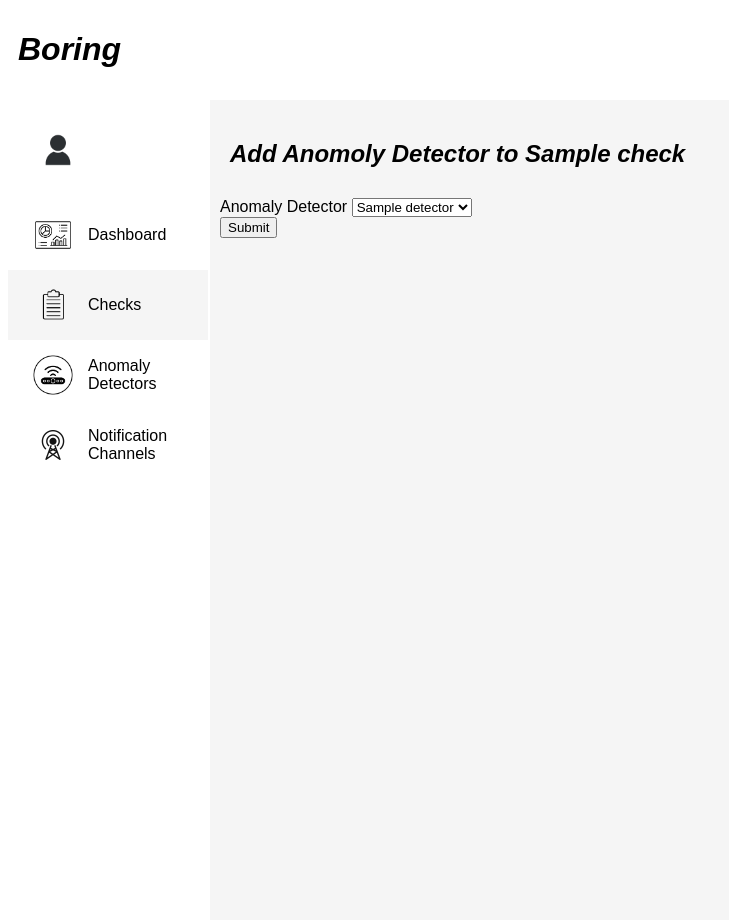
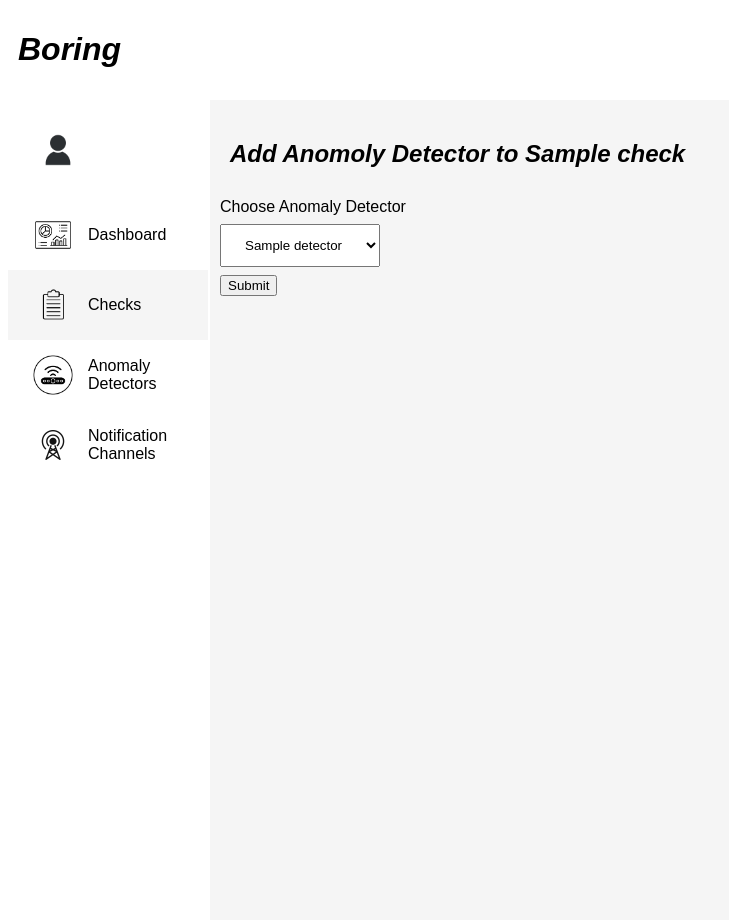
Before and after one commit to rickspencer3/boring-obervability, a Flask app: template app/templates/checks/add_anomaly_detector.html in a window 1280 px wide; the page is wider, and only the part inside the window is pictured. Shown: that part, without its empty margins (0-729 px from the left). Run offline with Flask 2, Linux system fonts and the light colour scheme; the template is opened without the code that fills it: values that come from a table or form of the project are taken from there, others are empty; tables that the repository leaves empty hold one stand-in row (values such as "Sample post"); some libraries are stand-ins or nearby versions.

Commit message:
continue styling pages

```diff
--- a/app/templates/base.html
+++ b/app/templates/base.html
@@ -10,12 +10,11 @@
         }
 
         h1,
-        h2, h3 {
+        h2,
+        h3 {
             font-style: italic;
             padding: 10px;
         }
-
-
 
         .title {
             margin: 5px;
@@ -68,6 +67,7 @@
             padding-left: 15px;
         }
 
+
         table {
             border-collapse: collapse;
         }
@@ -76,12 +76,19 @@
             border: 1px solid;
             padding: 10px;
         }
+
         th {
             padding-bottom: 10px;
         }
 
         div .add-to {
             padding-top: 20px;
+        }
+
+        select {
+            padding: 12px 20px;
+            margin: 8px 0;
+            box-sizing: border-box;
         }
 
         .content {
--- a/app/templates/checks/add_anomaly_detector.html
+++ b/app/templates/checks/add_anomaly_detector.html
@@ -7,7 +7,8 @@
 
     <h2>Add Anomoly Detector to {{check.name}}</h2>
     <FORM method="post">
-        <label for="anomaly_detector_id">Anomaly Detector</label>
+        <label for="anomaly_detector_id">Choose Anomaly Detector</label>
+        <BR>
         <select name="anomaly_detector_id" id="anomaly_detector_id">
             {% for anomaly_detector in anomaly_detectors %}
             <option value="{{anomaly_detector.id}}">{{anomaly_detector.name}}</option>
--- a/app/templates/checks/new.html
+++ b/app/templates/checks/new.html
@@ -4,7 +4,6 @@
 <script>
        $("#checks-nav").addClass("selected-nav");
 </script>
-<div class="content">
        <h2>Add Check</h2>
        <form method="post">
               <label for="name">Check Name</label>
@@ -20,5 +19,4 @@
               <textarea name="content" value="{{ request.form['content'] }}"></textarea>
               <button type="submit">Submit</button>
        </form>
-</div>
 {% endblock %}
```
